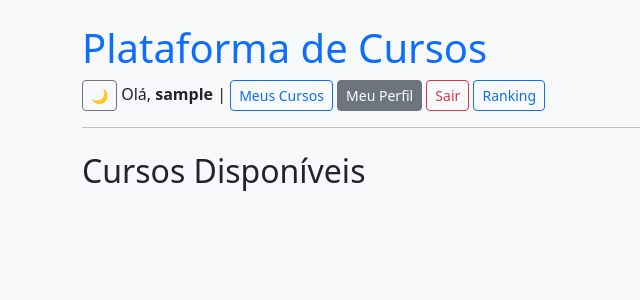
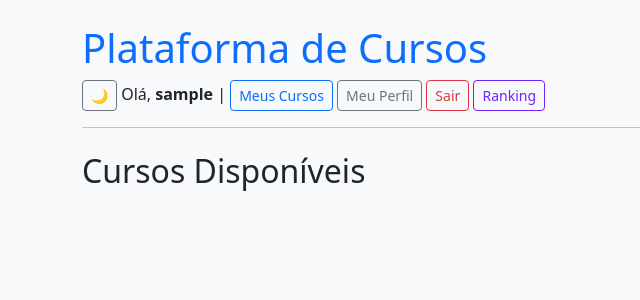
Before and after one commit to leovieirad/Projeto-PlataformaCursos-Django, a Django app: page / in a window 1280 px wide. Shown: the top 300 px of the page, without its empty margins (0-640 px from the left). Run offline with Django 5.2, Linux system fonts and the light colour scheme; the visitor is signed in with stand-in values (Sample User, id 1); data that the repository does not hold is empty.

Commit message:
Estilizando o botão ranking

```diff
--- a/plataforma_cursos/settings.py
+++ b/plataforma_cursos/settings.py
@@ -16,6 +16,9 @@ from pathlib import Path
 # Build paths inside the project like this: BASE_DIR / 'subdir'.
 BASE_DIR = Path(__file__).resolve().parent.parent
 
+STATICFILES_DIRS = [
+    os.path.join(BASE_DIR, 'static'),
+]
 
 # Quick-start development settings - unsuitable for production
 # See https://docs.djangoproject.com/en/5.2/howto/deployment/checklist/
--- /dev/null
+++ b/static/css/estilos.css
@@ -0,0 +1,9 @@
+.btn-outline-purple {
+    color: #7023ff;
+    border-color: #7023ff;
+}
+
+.btn-outline-purple:hover {
+    background-color: #7023ff;
+    color: #fff;
+}
--- a/templates/base.html
+++ b/templates/base.html
@@ -1,3 +1,4 @@
+{% load static %}
 <!DOCTYPE html>
 <html lang="pt-br">
 <head>
@@ -6,6 +7,7 @@
     <title>{% block title %}Plataforma de Cursos{% endblock %}</title>
     <link href="https://cdn.jsdelivr.net/npm/bootstrap@5.3.3/dist/css/bootstrap.min.css" rel="stylesheet">
     <link rel="stylesheet" href="https://cdn.jsdelivr.net/npm/bootstrap-icons@1.11.3/font/bootstrap-icons.min.css">
+    <link rel="stylesheet" href="{% static 'css/estilos.css' %}">
 </head>
 
 </head>
@@ -29,9 +31,9 @@
                 {% if user.is_authenticated %}
                     Olá, <strong>{{ user.username }}</strong> |
                     <a href="{% url 'meus_cursos' %}" class="btn btn-sm btn-outline-primary">Meus Cursos</a>
-                    <a href="{% url 'perfil' %}" class="btn btn-secondary btn-sm">Meu Perfil</a>
+                    <a href="{% url 'perfil' %}" class="btn btn-sm btn-outline-secondary">Meu Perfil</a>
                     <a href="{% url 'logout' %}" class="btn btn-sm btn-outline-danger">Sair</a>
-                    <a href="{% url 'ranking_usuarios' %}" class="btn btn-sm btn-outline-primary">Ranking</a>
+                    <a href="{% url 'ranking_usuarios' %}" class="btn btn-sm btn-outline-purple">Ranking</a>
                 {% else %}
                     <a href="{% url 'login' %}" class="btn btn-sm btn-outline-primary">Login</a>
                     <a href="{% url 'cadastro' %}" class="btn btn-sm btn-outline-success">Cadastrar</a>
```
